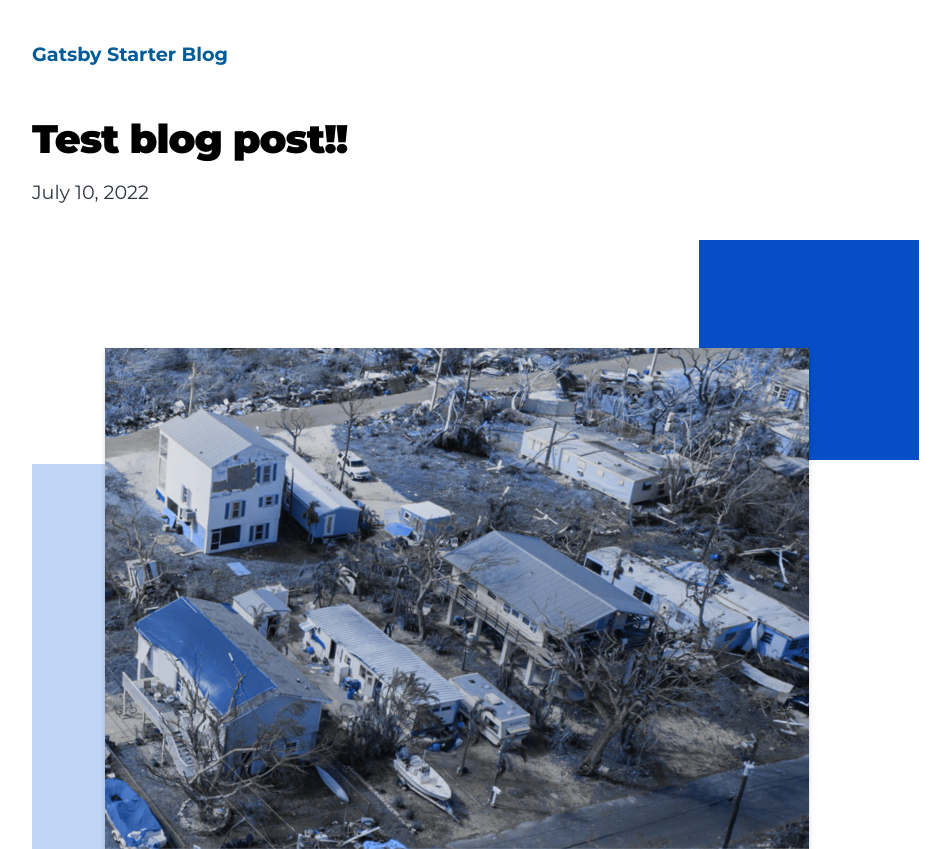
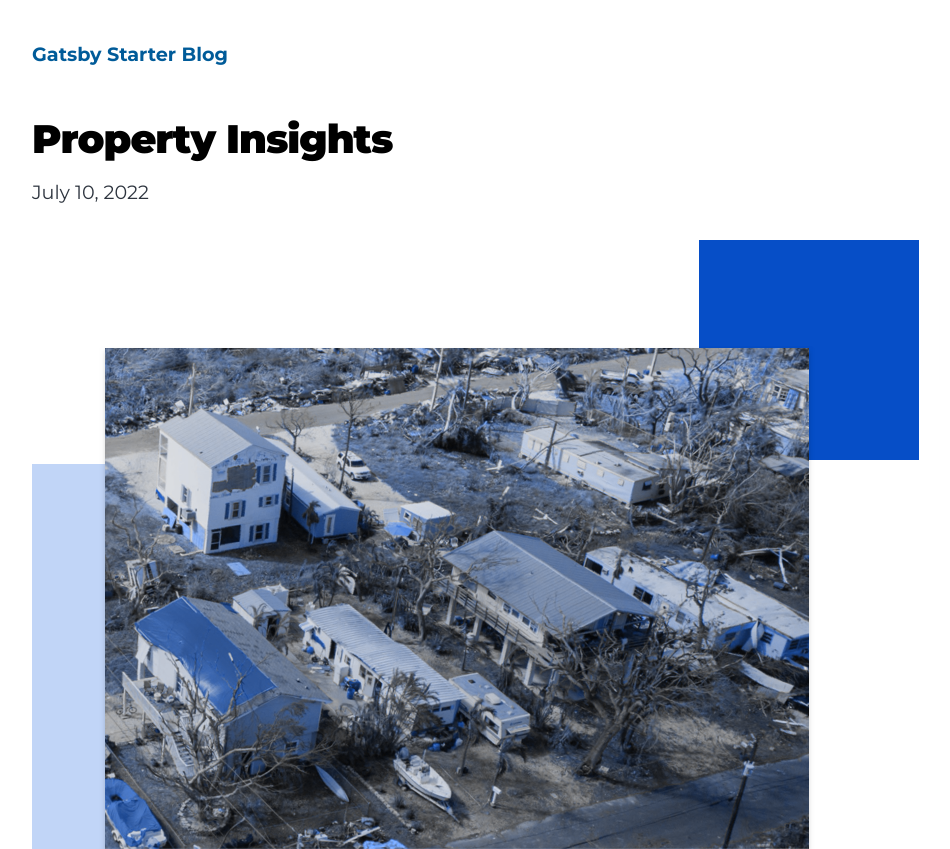
Before and after one commit to stphnhthwy/blog-test, a Gatsby site: page /test-blog-post/ in a window 1280 px wide. Shown: the top 849 px of the page, without its empty margins (292-1242 px from the left). Built offline with nearby package versions, Linux system fonts and the light colour scheme; Gatsby itself is replaced by a stand-in of ours.

Commit message:
Update Blog “test-blog-post/index”

```diff
--- a/content/blog/test-blog-post/index.md
+++ b/content/blog/test-blog-post/index.md
@@ -1,5 +1,5 @@
 ---
-title: Test blog post!!
+title: Property Insights
 date: 2022-07-10T18:43:45.975Z
 description: Test blog post
 ---
```
